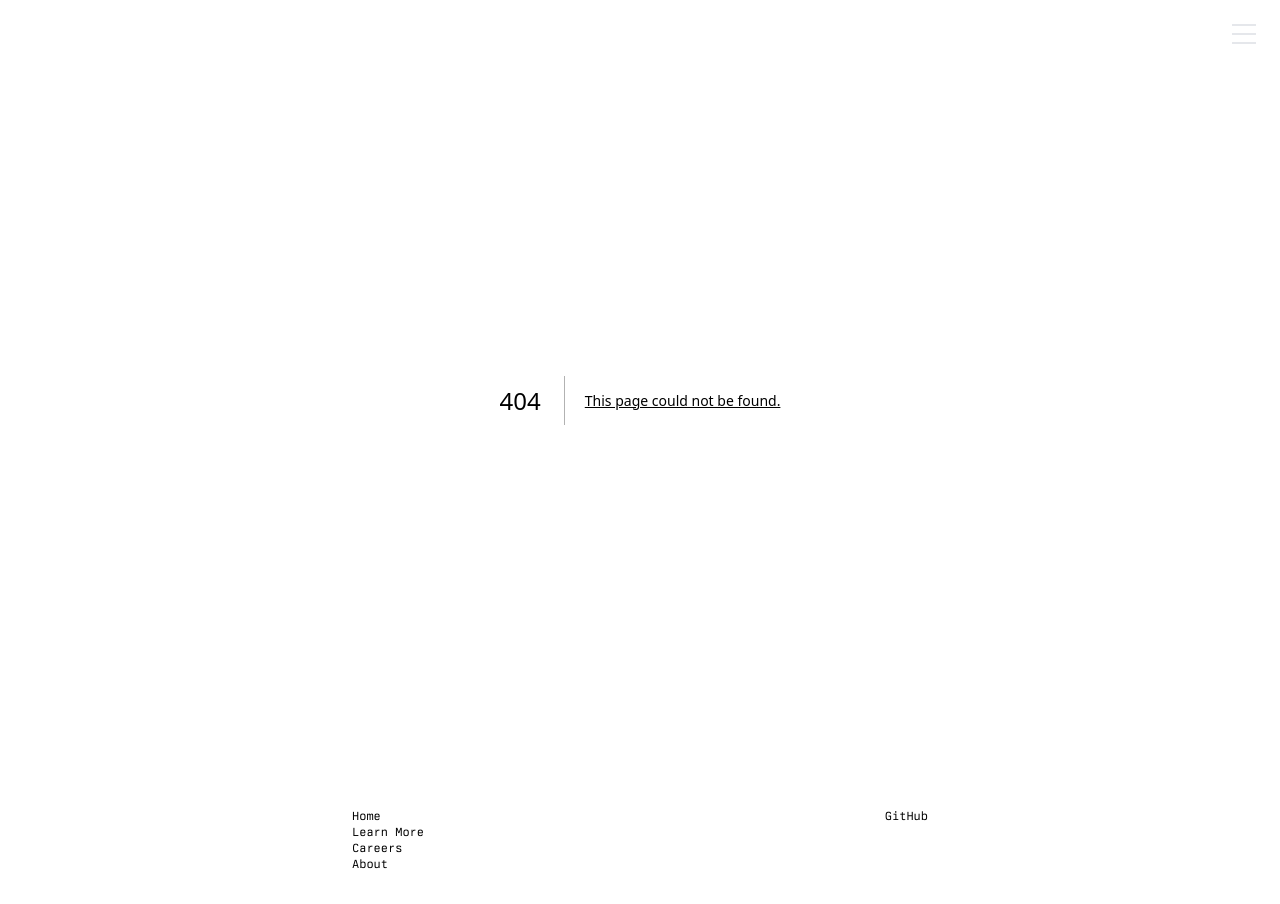
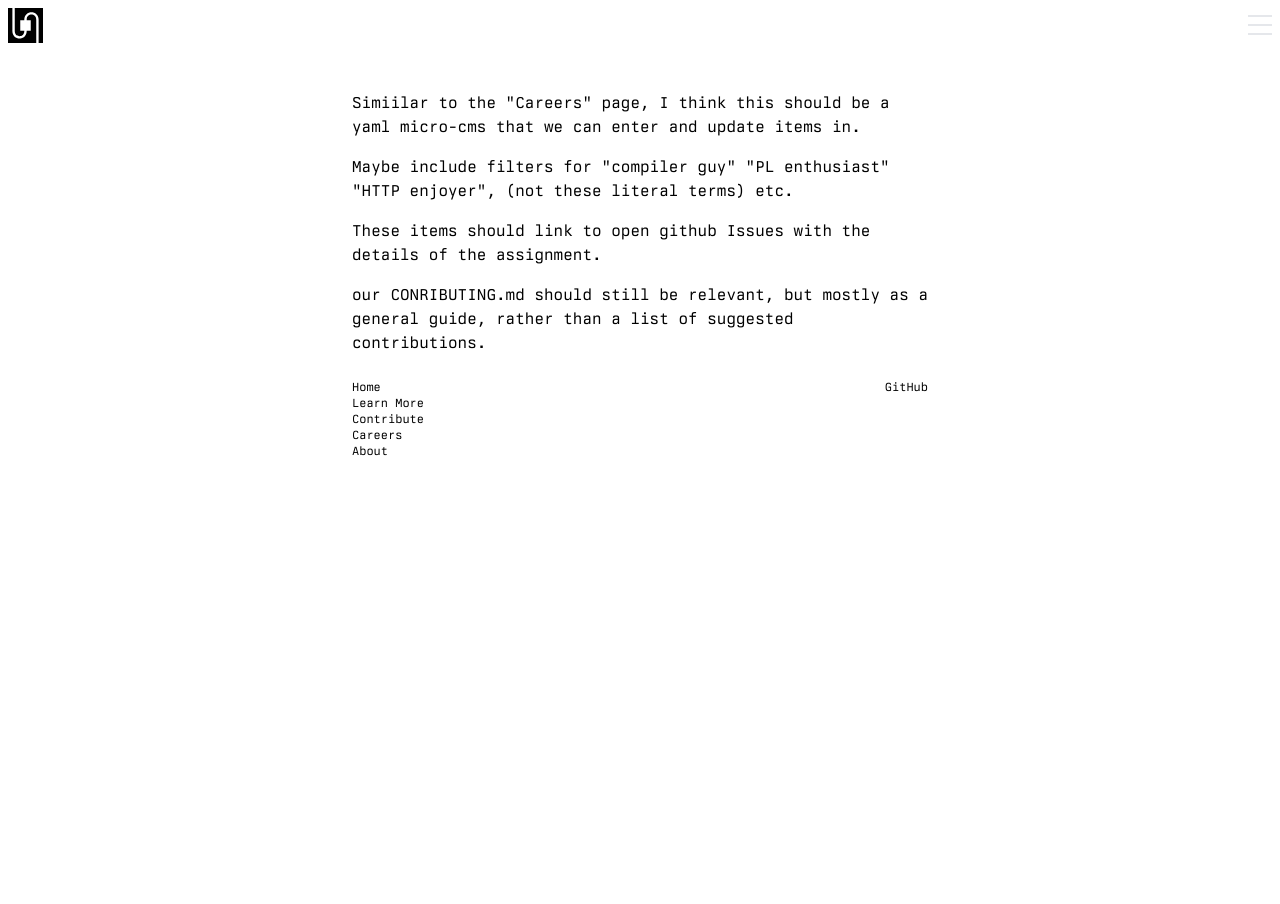
Before and after one commit to deathtothecorporation/vaporware.network, a Next.js app: page /contribute in a window 1280 px wide. Before the commit this address had no page. After the commit the page ends 800 px from the top, so only its background shows below. Built offline with nearby package versions, Linux system fonts and the light colour scheme.

Commit message:
Add contribute page; logo in nav

```diff
--- /dev/null
+++ b/src/app/contribute/page.tsx
@@ -0,0 +1,29 @@
+import React from "react";
+
+export default function Contribute() {
+  return (
+    <div className="mt-10">
+      <main className="content-zone">
+        <div>
+          <p>
+            Simiilar to the "Careers" page, I think this should be a
+            yaml micro-cms that we can enter and update items in.
+          </p>
+          <p>
+            Maybe include filters for "compiler guy" "PL enthusiast"
+            "HTTP enjoyer", (not these literal terms) etc.
+          </p>
+          <p>
+            These items should link to open github Issues with the
+            details of the assignment.
+          </p>
+          <p>
+            our CONRIBUTING.md should still be relevant, but mostly as a
+            general guide, rather than a list of suggested
+            contributions.
+          </p>
+        </div>
+      </main>
+    </div>
+  );
+}
--- a/src/app/layout.tsx
+++ b/src/app/layout.tsx
@@ -1,6 +1,8 @@
 import type { Metadata } from "next";
 import Script from "next/script";
+import Logo from "@/components/Logo";
 
+import Link from "next/link";
 import React from "react";
 
 import Nav from "@/components/Nav";
@@ -104,10 +106,23 @@ export default function RootLayout({
           </div>
         </noscript>
 
-        <Nav></Nav>
+        <header className="z-30 container mx-auto sticky top-0 flex w-full justify-between">
+          <div className="w-full p-2">
+            <Link
+              href="/"
+              className="block text-lg hover:text-gray-600 text-center"
+            >
+              <Logo size={35} color="black" />
+            </Link>
+          </div>
+          <div>
+            <Nav></Nav>
+          </div>
+        </header>
         {children}
         <Footer></Footer>
       </body>
+
       <Script id="matomo-analytics">
         {`
           var _paq = window._paq = window._paq || [];
--- a/src/app/page.tsx
+++ b/src/app/page.tsx
@@ -127,7 +127,9 @@ export default function Home() {
 
         <section>
           <div className="text-center">
-            <button id="test">Contribute</button>
+            <Link href="/contribute">
+              <button>Contribute</button>
+            </Link>
           </div>
         </section>
 
--- a/src/components/Footer.tsx
+++ b/src/components/Footer.tsx
@@ -1,5 +1,5 @@
-import React from 'react';
-import Link from 'next/link';
+import React from "react";
+import Link from "next/link";
 
 export default function Footer() {
   return (
@@ -12,6 +12,9 @@ export default function Footer() {
             </li>
             <li>
               <Link href="/learn-more">Learn More</Link>
+            </li>
+            <li>
+              <Link href="/contribute">Contribute</Link>
             </li>
             <li>
               <Link href="/careers">Careers</Link>
@@ -31,5 +34,5 @@ export default function Footer() {
         </div>
       </div>
     </footer>
-  )
+  );
 }
--- a/src/components/HamburgerMenu.tsx
+++ b/src/components/HamburgerMenu.tsx
@@ -56,7 +56,7 @@ const HamburgerMenu = ({ children }: HamburgerMenuProps) => {
       {/* Hamburger Button */}
       <button
         onClick={toggleMenu}
-        className={`fixed top-4 right-4 z-[60] p-2 focus:outline-none ${isOpen ? "bg-black" : "bg-transparent"}`}
+        className={`z-[60] p-2 focus:outline-none ${isOpen ? "bg-black" : "bg-transparent"}`}
         aria-label="Toggle menu"
       >
         <div className="flex flex-col justify-between w-6 h-5">
--- a/src/components/Nav.tsx
+++ b/src/components/Nav.tsx
@@ -13,11 +13,19 @@ export default function Nav() {
         >
           <Logo size={50} color="black" className="mx-auto" />
         </Link>
+
         <Link
           href="/learn-more"
           className="block text-lg hover:text-gray-600 text-center"
         >
           Learn More
+        </Link>
+
+        <Link
+          href="/contribute"
+          className="block text-lg hover:text-gray-600 text-center"
+        >
+          Contribute
         </Link>
 
         <Link
```
Lines whose indentation alone changed are shown as unchanged.
